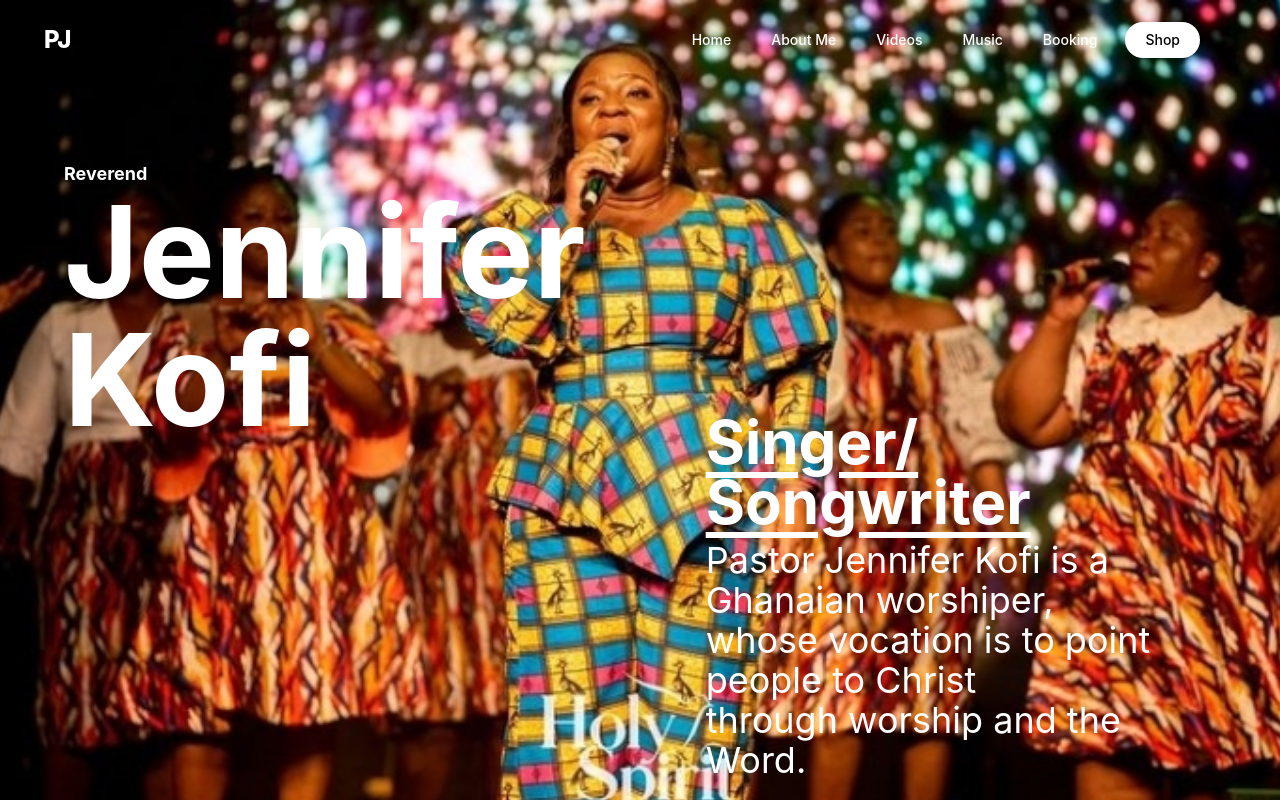
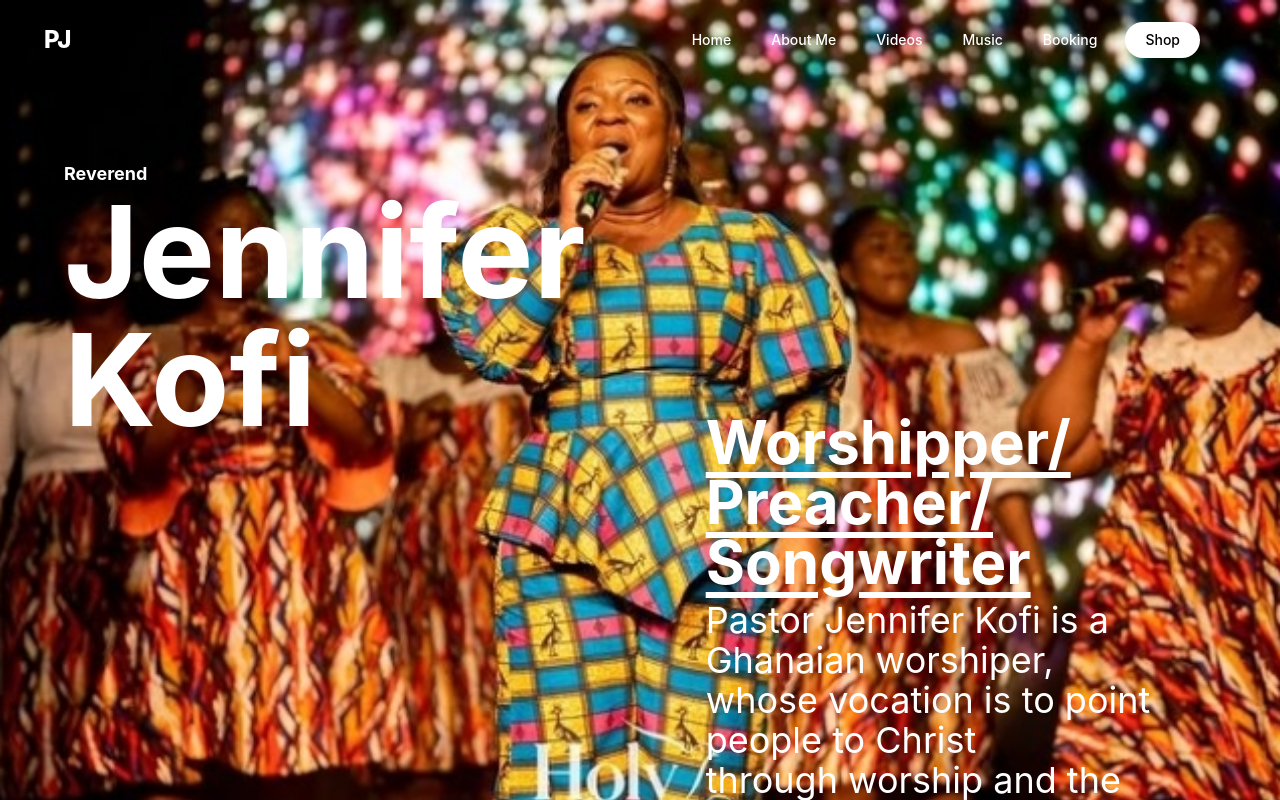
Before and after one commit to Wediah/pj-site, a Next.js app: page / in a window 1280 px wide. Shown: the top 800 px of the page. Built offline with nearby package versions, Linux system fonts and the light colour scheme.

Commit message:
adds more info to home

```diff
--- a/pages/home.tsx
+++ b/pages/home.tsx
@@ -19,7 +19,7 @@ function Homepage () {
 
                         </div>
                         <div className=' lg:p-10 my-10 flex-1 lg:pt-48'>
-                            <h4 className='text-4xl lg:text-6xl font-bold text-white pb-2 pt-5 underline underline-offset-8 '>Singer/ Songwriter</h4>
+                            <h4 className='text-4xl lg:text-6xl font-bold text-white pb-2 pt-5 underline underline-offset-8 '>Worshipper/ Preacher/ Songwriter</h4>
                             <p className='text-white text-2xl lg:text-4xl font-md'>
                             Pastor Jennifer Kofi is a Ghanaian worshiper, <br/>
                             whose vocation is to point people to Christ <br/>
```
